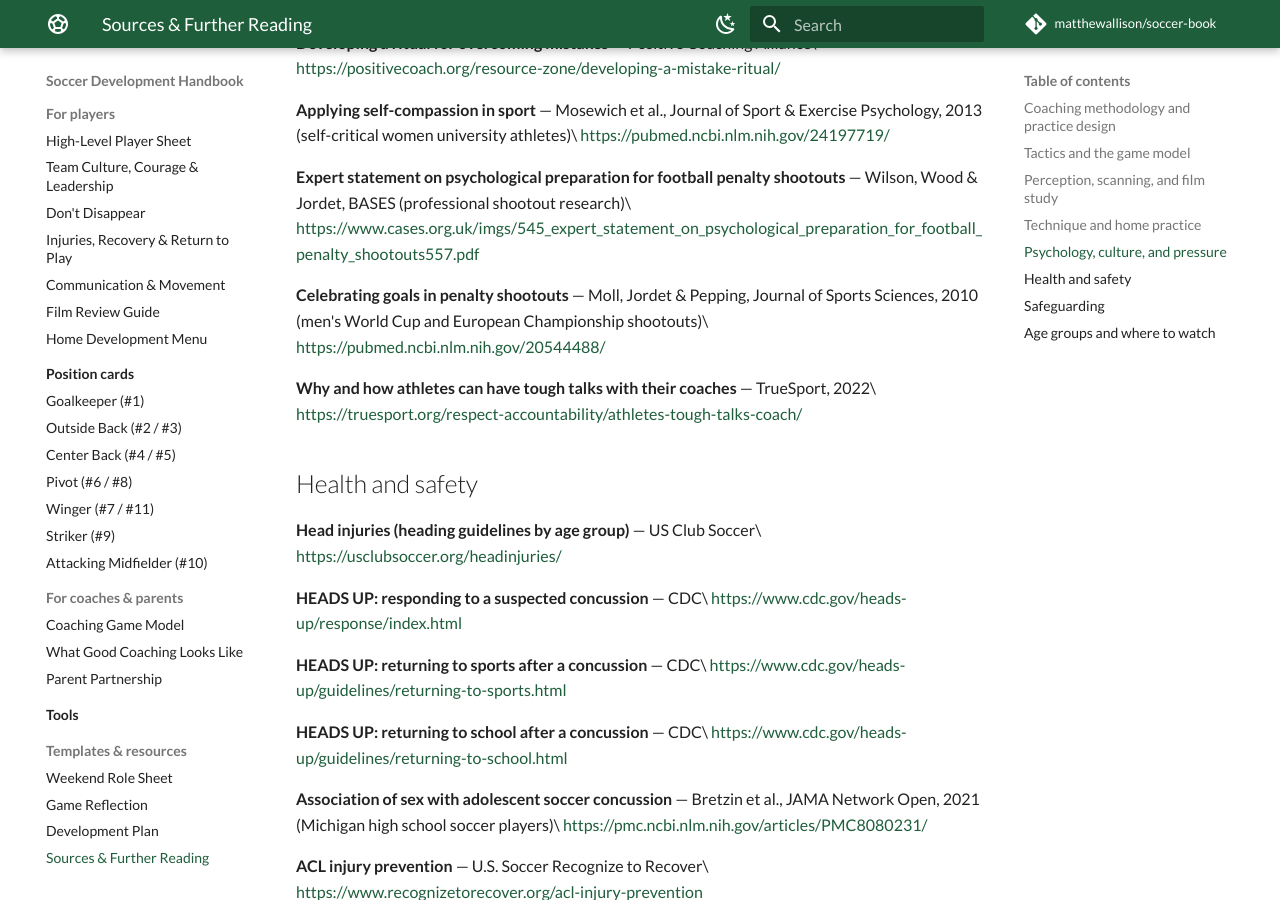
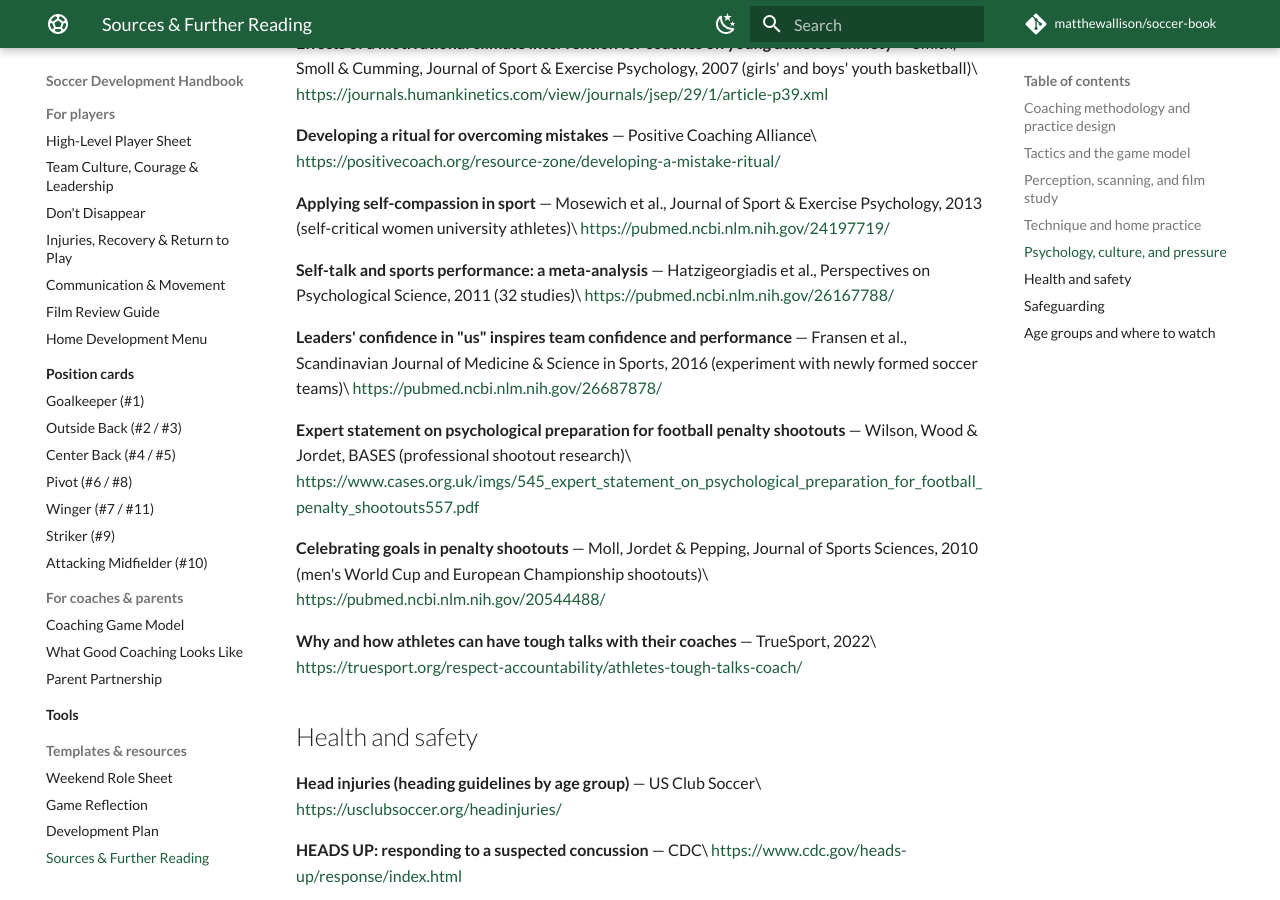
Before and after one commit to matthewallison/soccer-book, an MkDocs documentation site: the page built from docs/further-reading.md, in a window 1280 px wide and 900 px high, scrolled down 2211 px. Built offline with MkDocs 1.6.1 and Material for MkDocs 9.7.7, drawn with Linux system fonts in a browser that asks for light colours; comment, search, counter and statistics services are not loaded; some of the changed text lies outside the part shown.

Commit message:
Tighten Don't Disappear research claims and make them traceable
Add Further Reading entries for the self-talk, leader-confidence, and
informal-play findings the chapter cites. Drop the small fear-of-failure
interview claim, soften the mastery-confidence sentence, and separate the
leader-confidence experiment from the broader point that every player helps
shape the environment. Reword hiding as waiting to be told rather than
following instructions, and make the "somebody else's game" question
occasional in the audio. Rebuild the PDF and EPUB.

Co-Authored-By: Claude Opus 5.5 (1M context) <noreply@anthropic.com>

```diff
--- a/docs/further-reading.md
+++ b/docs/further-reading.md
@@ -14,6 +14,9 @@ Research entries say who was studied. Almost none studied players as young as U1
 
 **Football youth academy models: La Masia vs Ajax** — Barça Innovation Hub, 2026\
 <https://barcainnovationhub.fcbarcelona.com/blog/the-models-of-youth-teams-in-football/>
+
+**Deliberate practice and play in career progression: the early engagement hypothesis** — Ford, Ward, Hodges & Williams, High Ability Studies, 2009 (elite youth players in England, ages 6–12)\
+<https://doi.org/10.1080/13598130902860721>
 
 **Practice activities and instruction used by youth soccer coaches** — Ford, Yates & Williams, Journal of Sports Sciences, 2010 (25 coaches of boys' U9–U16 teams in England)\
 <https://pubmed.ncbi.nlm.nih.gov/20419591/>
@@ -70,6 +73,12 @@ Research entries say who was studied. Almost none studied players as young as U1
 
 **Applying self-compassion in sport** — Mosewich et al., Journal of Sport & Exercise Psychology, 2013 (self-critical women university athletes)\
 <https://pubmed.ncbi.nlm.nih.gov/24197719/>
+
+**Self-talk and sports performance: a meta-analysis** — Hatzigeorgiadis et al., Perspectives on Psychological Science, 2011 (32 studies)\
+<https://pubmed.ncbi.nlm.nih.gov/26167788/>
+
+**Leaders' confidence in "us" inspires team confidence and performance** — Fransen et al., Scandinavian Journal of Medicine & Science in Sports, 2016 (experiment with newly formed soccer teams)\
+<https://pubmed.ncbi.nlm.nih.gov/26687878/>
 
 **Expert statement on psychological preparation for football penalty shootouts** — Wilson, Wood & Jordet, BASES (professional shootout research)\
 <https://www.cases.org.uk/imgs/545_expert_statement_on_psychological_preparation_for_football_penalty_shootouts557.pdf>
```
Also changed, not shown: audio/transcript/02b-dont-disappear.md (+5 -5 lines), docs/dont-disappear.md (+3 -3 lines), 2 other files.
